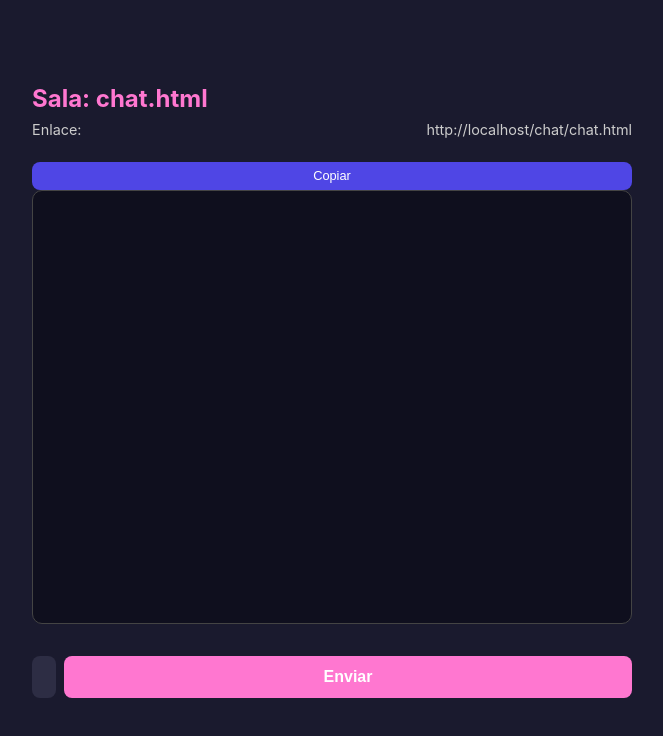
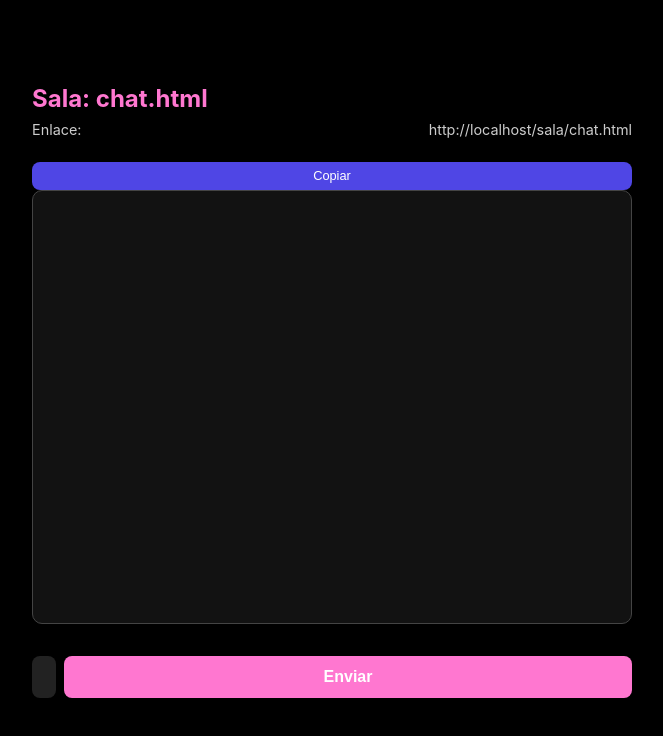
Before and after one commit to coffeetron832/chattt, a website: page public/chat.html in a window 1280 px wide. Shown: the whole page, without its empty margins (308-971 px from the left). Drawn offline with nearby package versions, Linux system fonts and the light colour scheme.

Commit message:
Update chat.html

```diff
--- a/public/chat.html
+++ b/public/chat.html
@@ -3,12 +3,12 @@
 <head>
   <meta charset="UTF-8" />
   <title>Sollo - Sala</title>
-  <link rel="stylesheet" href="styles.css" />
+  <link rel="stylesheet" href="/styles.css" />
   <style>
     body {
       margin: 2rem;
       font-family: 'Inter', sans-serif;
-      background-color: #1a1a2e;
+      background-color: #000;
       color: #fff;
     }
 
@@ -28,7 +28,7 @@
       padding: 1rem;
       height: 400px;
       overflow-y: auto;
-      background: #0f0f1e;
+      background: #121212;
       margin-bottom: 1rem;
     }
 
@@ -42,7 +42,7 @@
       padding: 0.75rem;
       border-radius: 8px;
       border: none;
-      background: #2d2d44;
+      background: #222;
       color: white;
     }
 
@@ -151,23 +151,27 @@
 
   <script src="/socket.io/socket.io.js"></script>
   <script>
-    const roomId = window.location.pathname.split("/").pop();
-    document.getElementById("room-id").textContent = roomId;
-    const roomURL = `${window.location.origin}/chat/${roomId}`;
-    document.getElementById("room-url").textContent = roomURL;
+    // Extraer roomId de la ruta /sala/:roomId
+    const pathParts = window.location.pathname.split('/');
+    const roomId = pathParts[pathParts.length - 1];
+    document.getElementById('room-id').textContent = roomId;
 
-    document.getElementById("copy-button").addEventListener("click", async () => {
+    // Generar URL correcta
+    const roomURL = `${window.location.origin}/sala/${roomId}`;
+    document.getElementById('room-url').textContent = roomURL;
+
+    document.getElementById('copy-button').addEventListener('click', async () => {
       try {
         await navigator.clipboard.writeText(roomURL);
-        const btn = document.getElementById("copy-button");
+        const btn = document.getElementById('copy-button');
         const prev = btn.textContent;
-        btn.textContent = "Copiado ✅";
+        btn.textContent = 'Copiado ✅';
         setTimeout(() => btn.textContent = prev, 2000);
       } catch (err) {
-        alert("No se pudo copiar el enlace");
+        alert('No se pudo copiar el enlace');
       }
     });
   </script>
-  <script src="scripts/chat.js"></script>
+  <script src="/scripts/chat.js"></script>
 </body>
 </html>
```
